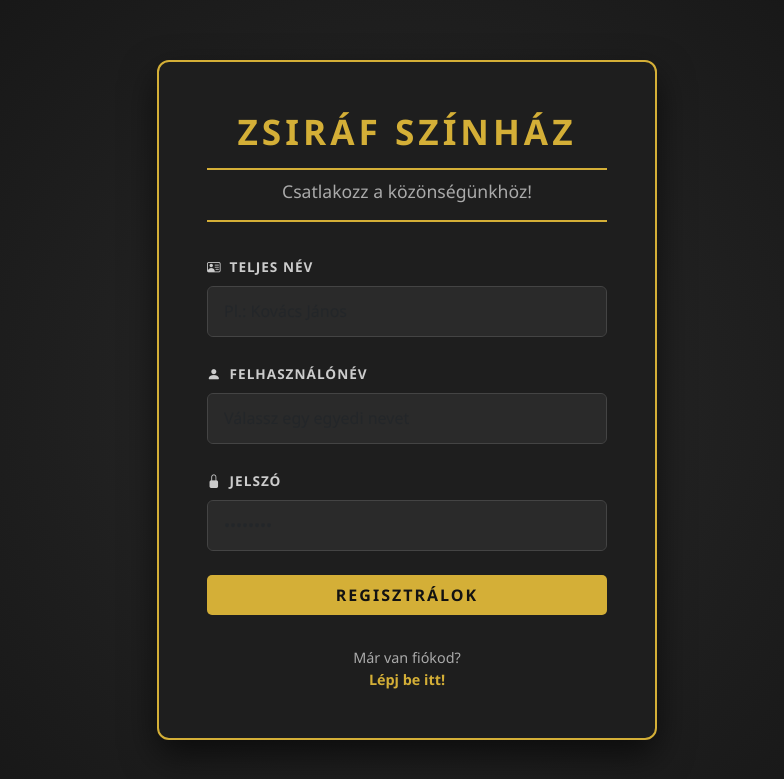
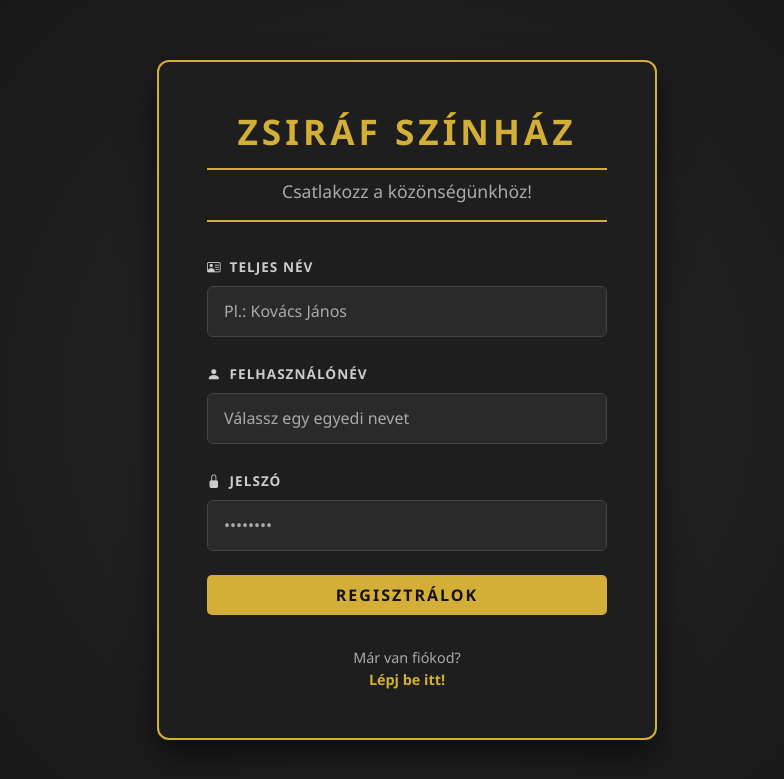
Before and after one commit to imremarci/szinhaz, a Spring Boot app: page /regisztracio in a window 1280 px wide. Shown: the top 779 px of the page, without its empty margins (233-1017 px from the left). Run offline with Spring Boot 4, Linux system fonts and the light colour scheme.

Commit message:
írás javítása

```diff
--- a/src/main/resources/static/css/style.css
+++ b/src/main/resources/static/css/style.css
@@ -154,6 +154,10 @@ body.auth-body {
     border: 1px solid #444;
     color: #fff;
     padding: 0.8rem 1rem;
+}
+.form-control::placeholder {
+    color: #aaa;
+    opacity: 1;
 }
 .form-control:focus {
     background-color: #333;
```
